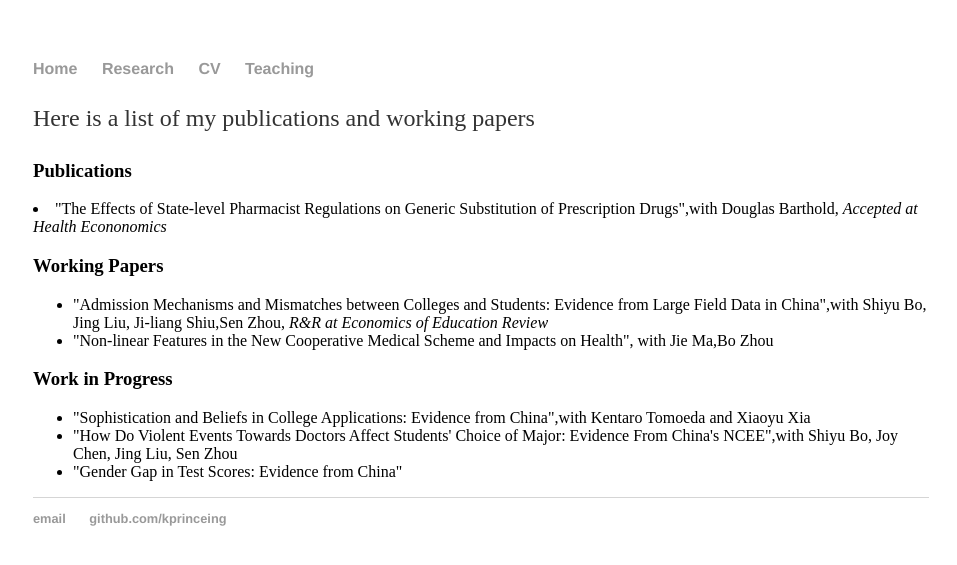
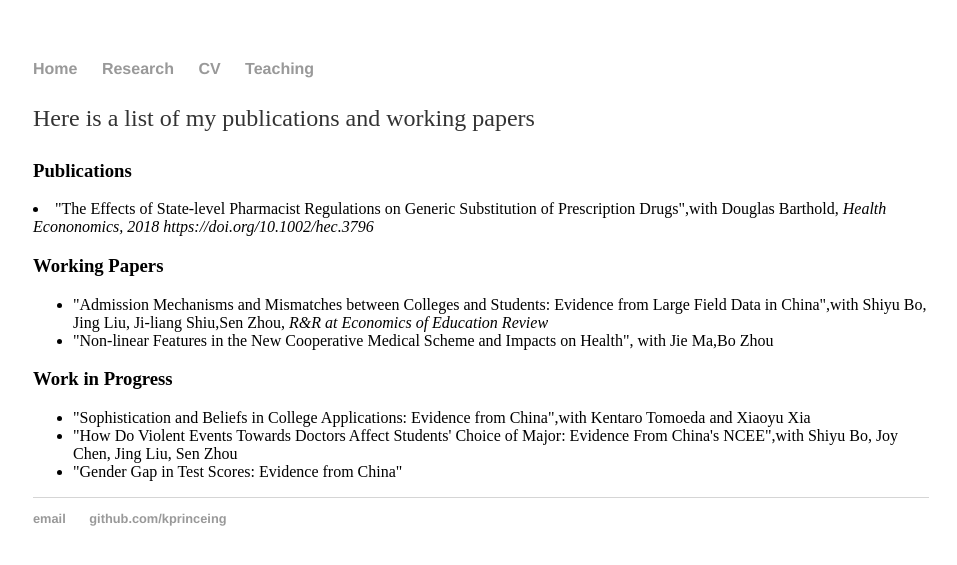
Before and after one commit to kprinceing/kprinceing.github.io, a Jekyll site: the page built from research.html, in a window 1280 px wide. Shown: the top 565 px of the page, without its empty margins (159-1116 px from the left). Built offline with Jekyll 4.4.1, drawn with Linux system fonts in a browser that asks for light colours.

Commit message:
Update research.html

```diff
--- a/research.html
+++ b/research.html
@@ -5,7 +5,7 @@
 <div class="blurb">
 	<p>Here is a list of my publications and working papers</p>
 	<h3>Publications </h3>
-	        <li> "The Effects of State-level Pharmacist Regulations on Generic Substitution of Prescription Drugs",with Douglas Barthold, <i>Accepted at Health Econonomics</i></li>
+	        <li> "The Effects of State-level Pharmacist Regulations on Generic Substitution of Prescription Drugs",with Douglas Barthold, <i>Health Econonomics, 2018 https://doi.org/10.1002/hec.3796</i></li>
 	<h3>Working Papers</h3>
 	<ul>
                 <li> "Admission Mechanisms and Mismatches between Colleges and Students: Evidence from Large Field Data in China",with Shiyu Bo, Jing Liu, Ji-liang Shiu,Sen Zhou, <i>R&R at Economics of Education Review</i></li>
```
